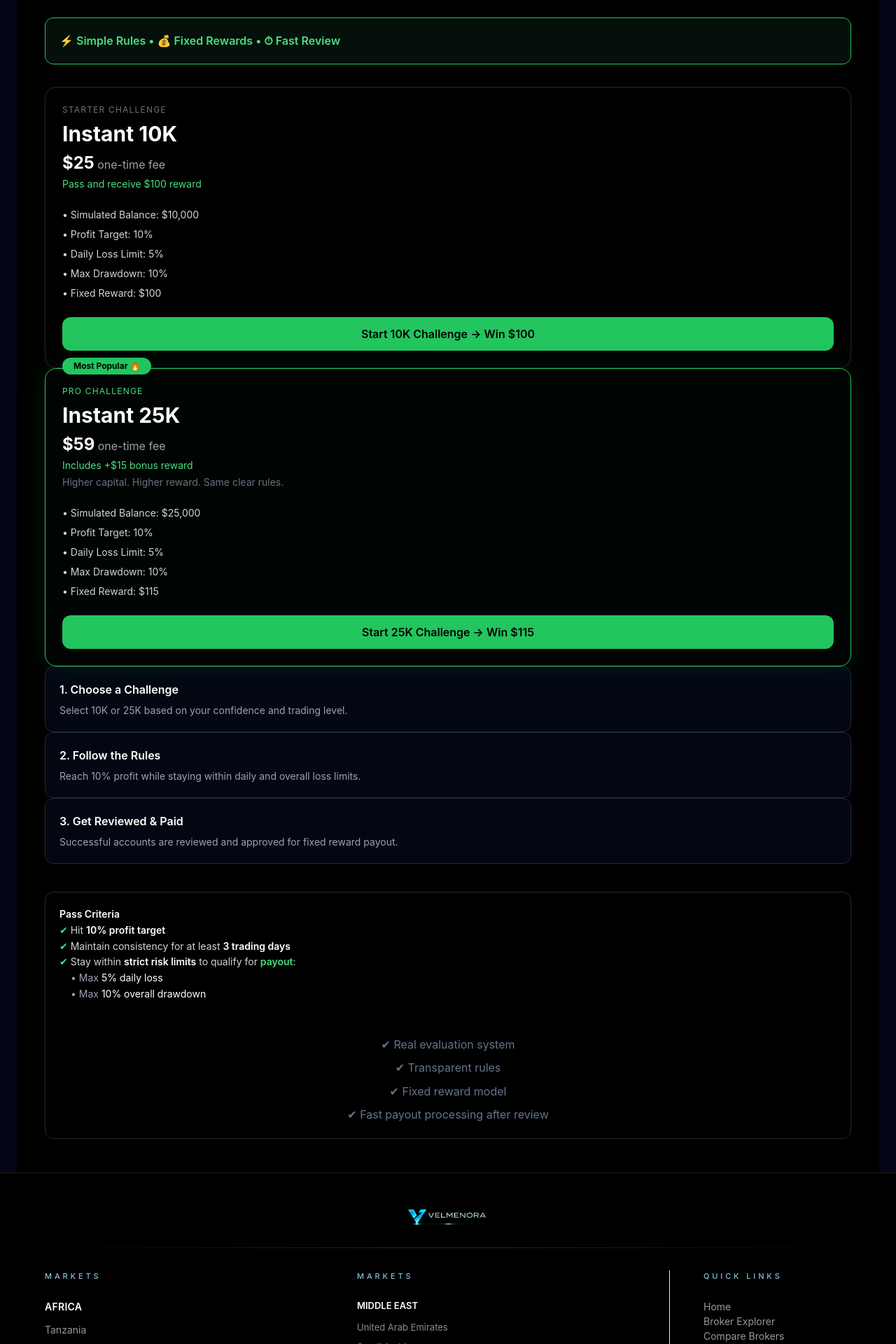
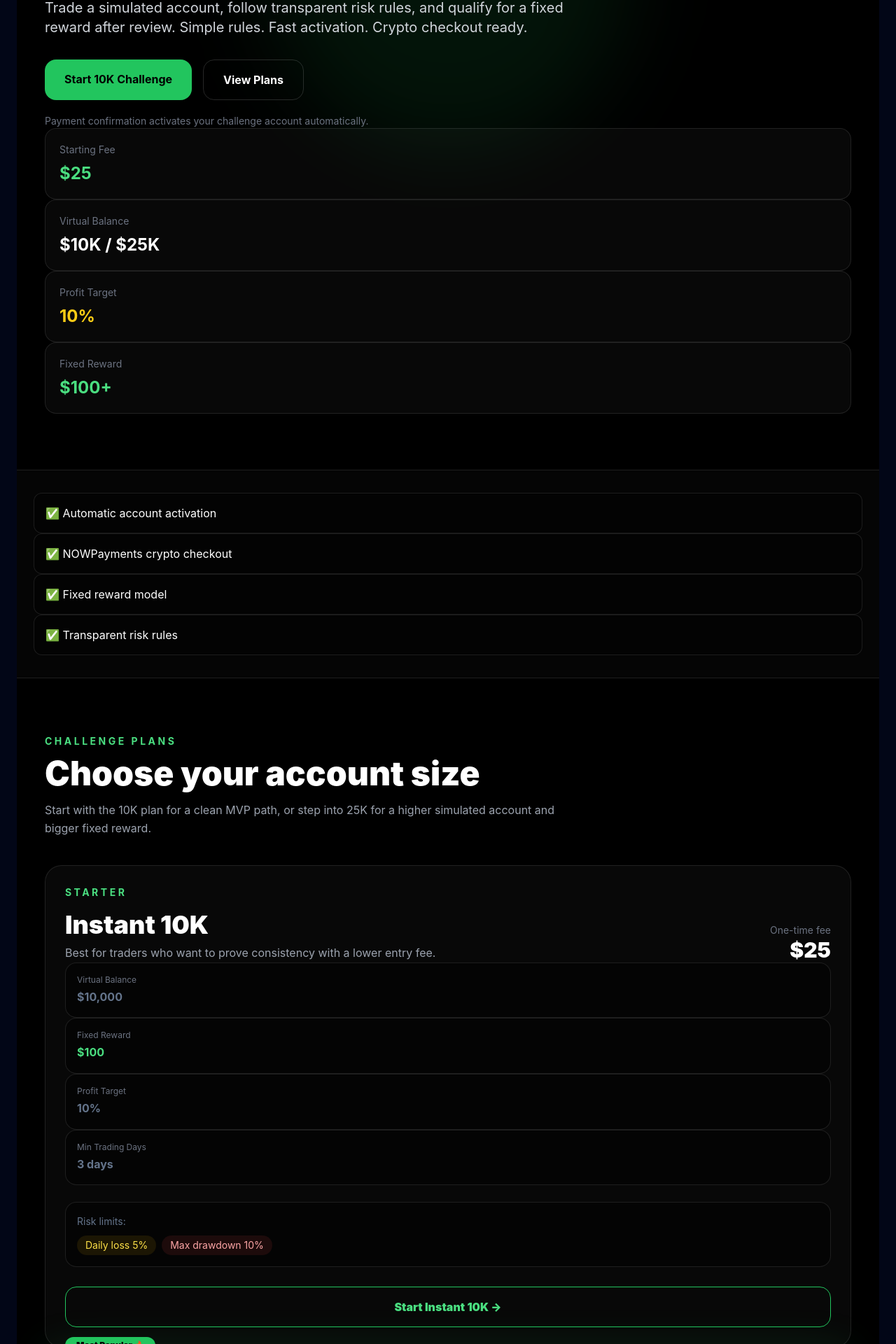
Before and after one commit to KingsonCode/velmenora, a Next.js app: page /funded in a window 1280 px wide. Shown: the part 406-2326 px from the top of the page at 70% size. Built offline with nearby package versions, Linux system fonts and the light colour scheme.

Commit message:
Upgrade funded challenge landing page

```diff
--- a/app/funded/page.tsx
+++ b/app/funded/page.tsx
@@ -1,158 +1,395 @@
+const plans = [
+  {
+    badge: "Starter",
+    name: "Instant 10K",
+    slug: "instant-10k",
+    fee: "$25",
+    balance: "$10,000",
+    reward: "$100",
+    target: "10%",
+    dailyLoss: "5%",
+    drawdown: "10%",
+    tradingDays: "3 days",
+    featured: false,
+    description:
+      "Best for traders who want to prove consistency with a lower entry fee.",
+  },
+  {
+    badge: "Most Popular",
+    name: "Instant 25K",
+    slug: "instant-25k",
+    fee: "$59",
+    balance: "$25,000",
+    reward: "$115",
+    target: "10%",
+    dailyLoss: "5%",
+    drawdown: "10%",
+    tradingDays: "3 days",
+    featured: true,
+    description:
+      "Higher simulated capital, stronger upside, and the same clear rules.",
+  },
+];
+
+const steps = [
+  {
+    title: "Choose your challenge",
+    text: "Pick a simulated account size and create your challenge account.",
+  },
+  {
+    title: "Pay securely",
+    text: "Complete checkout with crypto through NOWPayments. Your account activates automatically after confirmation.",
+  },
+  {
+    title: "Trade the rules",
+    text: "Reach the profit target while respecting daily loss and overall drawdown limits.",
+  },
+  {
+    title: "Pass review & get paid",
+    text: "Once eligible, submit for review and receive your fixed reward after approval.",
+  },
+];
+
+const faqs = [
+  {
+    q: "What happens after payment?",
+    a: "After payment confirmation, your challenge account is activated automatically and becomes ready inside your dashboard.",
+  },
+  {
+    q: "What if my crypto payment is partially paid?",
+    a: "Partial payments are placed under manual review. The challenge account is not activated until the payment is properly confirmed.",
+  },
+  {
+    q: "Is this a real-money trading account?",
+    a: "No. This is a simulated funded challenge. You trade a virtual balance and qualify for fixed rewards by following the rules.",
+  },
+  {
+    q: "When do I receive the reward?",
+    a: "After hitting the target, respecting risk limits, and passing review, the payout request can be approved and processed.",
+  },
+];
+
+function StatCard({
+  label,
+  value,
+  tone = "neutral",
+}: {
+  label: string;
+  value: string;
+  tone?: "neutral" | "green" | "yellow";
+}) {
+  const toneClass =
+    tone === "green"
+      ? "text-green-400"
+      : tone === "yellow"
+        ? "text-yellow-400"
+        : "text-white";
+
+  return (
+    <div className="rounded-2xl border border-white/10 bg-white/[0.03] p-5">
+      <p className="text-sm text-gray-500">{label}</p>
+      <p className={`mt-2 text-2xl font-bold ${toneClass}`}>{value}</p>
+    </div>
+  );
+}
+
 export default function FundedPage() {
   return (
-        <main className="min-h-screen bg-black text-white px-6 py-12">
-            <div className="max-w-6xl mx-auto">
-                <section className="mb-12">
-                    <p className="text-green-400 font-semibold mb-3">
+    <main className="min-h-screen bg-black text-white">
+      <section className="relative overflow-hidden px-6 py-20">
+        <div className="absolute left-1/2 top-0 h-[520px] w-[520px] -translate-x-1/2 rounded-full bg-green-500/10 blur-3xl" />
+        <div className="relative mx-auto max-w-6xl">
+          <div className="max-w-4xl">
+            <p className="mb-4 inline-flex rounded-full border border-green-500/30 bg-green-500/10 px-4 py-2 text-sm font-semibold text-green-400">
               Velmenora Funded Challenge
             </p>
 
-                    <h1 className="text-4xl md:text-6xl font-bold mb-5 leading-tight">
-                        Prove Your Skill. Pass the Challenge. Get Paid.
+            <h1 className="text-5xl font-black leading-tight tracking-tight md:text-7xl">
+              Prove your trading skill.
+              <span className="block text-green-400">Get rewarded.</span>
             </h1>
 
-                    <p className="text-gray-400 max-w-3xl text-lg">
-                        Trade a simulated funded account, follow clear rules, and receive a fixed reward after successful review.
+            <p className="mt-6 max-w-3xl text-lg leading-8 text-gray-300 md:text-xl">
+              Trade a simulated account, follow transparent risk rules, and
+              qualify for a fixed reward after review. Simple rules. Fast
+              activation. Crypto checkout ready.
             </p>
-                </section>
 
-                <div className="bg-green-900/20 border border-green-500 rounded-xl p-5 mb-8">
-                    <p className="text-green-400 font-semibold">
-                        ⚡ Simple Rules • 💰 Fixed Rewards • ⏱ Fast Review
+            <div className="mt-8 flex flex-wrap gap-4">
+              <a
+                href="/funded/apply?plan=instant-10k"
+                className="rounded-2xl bg-green-500 px-7 py-4 font-bold text-black transition hover:bg-green-400"
+              >
+                Start 10K Challenge
+              </a>
+
+              <a
+                href="#plans"
+                className="rounded-2xl border border-white/15 px-7 py-4 font-bold text-white transition hover:border-green-500 hover:text-green-400"
+              >
+                View Plans
+              </a>
+            </div>
+
+            <p className="mt-5 text-sm text-gray-500">
+              Payment confirmation activates your challenge account automatically.
             </p>
           </div>
 
-                <div className="grid md:grid-cols-2 gap-6">
-                    <div className="border border-gray-800 rounded-2xl p-6 bg-black hover:border-green-500 transition">
-                        <p className="text-xs text-gray-500 uppercase tracking-widest mb-2">
-                            Starter Challenge
+          <div className="mt-12 grid gap-4 md:grid-cols-4">
+            <StatCard label="Starting Fee" value="$25" tone="green" />
+            <StatCard label="Virtual Balance" value="$10K / $25K" />
+            <StatCard label="Profit Target" value="10%" tone="yellow" />
+            <StatCard label="Fixed Reward" value="$100+" tone="green" />
+          </div>
+        </div>
+      </section>
+
+      <section className="border-y border-white/10 bg-white/[0.02] px-6 py-8">
+        <div className="mx-auto grid max-w-6xl gap-4 text-sm text-gray-300 md:grid-cols-4">
+          <div className="rounded-xl border border-white/10 bg-black/40 p-4">
+            ✅ Automatic account activation
+          </div>
+          <div className="rounded-xl border border-white/10 bg-black/40 p-4">
+            ✅ NOWPayments crypto checkout
+          </div>
+          <div className="rounded-xl border border-white/10 bg-black/40 p-4">
+            ✅ Fixed reward model
+          </div>
+          <div className="rounded-xl border border-white/10 bg-black/40 p-4">
+            ✅ Transparent risk rules
+          </div>
+        </div>
+      </section>
+
+      <section id="plans" className="px-6 py-20">
+        <div className="mx-auto max-w-6xl">
+          <div className="mb-10 max-w-3xl">
+            <p className="text-sm font-bold uppercase tracking-[0.25em] text-green-400">
+              Challenge Plans
+            </p>
+            <h2 className="mt-3 text-4xl font-black md:text-5xl">
+              Choose your account size
+            </h2>
+            <p className="mt-4 text-gray-400">
+              Start with the 10K plan for a clean MVP path, or step into 25K for
+              a higher simulated account and bigger fixed reward.
+            </p>
+          </div>
+
+          <div className="grid gap-6 md:grid-cols-2">
+            {plans.map((plan) => (
+              <article
+                key={plan.slug}
+                className={`relative rounded-3xl border p-7 transition ${
+                  plan.featured
+                    ? "border-green-500 bg-green-950/20 shadow-[0_0_60px_rgba(34,197,94,0.14)]"
+                    : "border-white/10 bg-white/[0.03] hover:border-green-500/60"
+                }`}
+              >
+                {plan.featured && (
+                  <div className="absolute -top-4 left-7 rounded-full bg-green-500 px-4 py-1 text-xs font-black text-black">
+                    Most Popular 🔥
+                  </div>
+                )}
+
+                <p className="text-sm font-bold uppercase tracking-[0.25em] text-green-400">
+                  {plan.badge}
                 </p>
 
-                        <h2 className="text-3xl font-bold mb-2">Instant 10K</h2>
+                <div className="mt-4 flex items-end justify-between gap-4">
+                  <div>
+                    <h3 className="text-4xl font-black">{plan.name}</h3>
+                    <p className="mt-2 text-gray-400">{plan.description}</p>
+                  </div>
 
-                        <p className="text-gray-400 mb-1">
-                            <span className="text-white text-2xl font-bold">$25</span> one-time fee
+                  <div className="text-right">
+                    <p className="text-sm text-gray-500">One-time fee</p>
+                    <p className="text-3xl font-black text-white">{plan.fee}</p>
+                  </div>
+                </div>
+
+                <div className="mt-7 grid grid-cols-2 gap-3">
+                  <div className="rounded-2xl border border-white/10 bg-black/40 p-4">
+                    <p className="text-xs text-gray-500">Virtual Balance</p>
+                    <p className="mt-1 font-bold">{plan.balance}</p>
+                  </div>
+                  <div className="rounded-2xl border border-white/10 bg-black/40 p-4">
+                    <p className="text-xs text-gray-500">Fixed Reward</p>
+                    <p className="mt-1 font-bold text-green-400">{plan.reward}</p>
+                  </div>
+                  <div className="rounded-2xl border border-white/10 bg-black/40 p-4">
+                    <p className="text-xs text-gray-500">Profit Target</p>
+                    <p className="mt-1 font-bold">{plan.target}</p>
+                  </div>
+                  <div className="rounded-2xl border border-white/10 bg-black/40 p-4">
+                    <p className="text-xs text-gray-500">Min Trading Days</p>
+                    <p className="mt-1 font-bold">{plan.tradingDays}</p>
+                  </div>
+                </div>
+
+                <div className="mt-6 rounded-2xl border border-white/10 bg-black/40 p-4 text-sm text-gray-300">
+                  <p>Risk limits:</p>
+                  <div className="mt-2 flex flex-wrap gap-2">
+                    <span className="rounded-full bg-yellow-500/10 px-3 py-1 text-yellow-300">
+                      Daily loss {plan.dailyLoss}
+                    </span>
+                    <span className="rounded-full bg-red-500/10 px-3 py-1 text-red-300">
+                      Max drawdown {plan.drawdown}
+                    </span>
+                  </div>
+                </div>
+
+                <a
+                  href={`/funded/apply?plan=${plan.slug}`}
+                  className={`mt-7 block rounded-2xl px-5 py-4 text-center font-black transition ${
+                    plan.featured
+                      ? "bg-green-500 text-black hover:bg-green-400"
+                      : "border border-green-500 text-green-400 hover:bg-green-500 hover:text-black"
+                  }`}
+                >
+                  Start {plan.name} →
+                </a>
+              </article>
+            ))}
+          </div>
+        </div>
+      </section>
+
+      <section className="bg-white/[0.02] px-6 py-20">
+        <div className="mx-auto max-w-6xl">
+          <div className="mb-10 max-w-3xl">
+            <p className="text-sm font-bold uppercase tracking-[0.25em] text-green-400">
+              How It Works
+            </p>
+            <h2 className="mt-3 text-4xl font-black md:text-5xl">
+              From payment to active account
+            </h2>
+          </div>
+
+          <div className="grid gap-4 md:grid-cols-4">
+            {steps.map((step, index) => (
+              <div
+                key={step.title}
+                className="rounded-3xl border border-white/10 bg-black p-6"
+              >
+                <div className="mb-5 flex h-11 w-11 items-center justify-center rounded-2xl bg-green-500 font-black text-black">
+                  {index + 1}
+                </div>
+                <h3 className="text-lg font-bold">{step.title}</h3>
+                <p className="mt-3 text-sm leading-6 text-gray-400">
+                  {step.text}
+                </p>
+              </div>
+            ))}
+          </div>
+        </div>
+      </section>
+
+      <section className="px-6 py-20">
+        <div className="mx-auto grid max-w-6xl gap-8 lg:grid-cols-[0.9fr_1.1fr]">
+          <div>
+            <p className="text-sm font-bold uppercase tracking-[0.25em] text-green-400">
+              Rules
+            </p>
+            <h2 className="mt-3 text-4xl font-black md:text-5xl">
+              Clear pass criteria
+            </h2>
+            <p className="mt-4 text-gray-400">
+              The challenge is intentionally simple: hit the target, respect
+              the risk rules, and complete the minimum trading days.
+            </p>
+          </div>
+
+          <div className="grid gap-4 md:grid-cols-2">
+            <div className="rounded-3xl border border-green-500/30 bg-green-950/10 p-6">
+              <p className="text-green-400 font-bold">Profit Target</p>
+              <p className="mt-2 text-3xl font-black">10%</p>
+              <p className="mt-2 text-sm text-gray-400">
+                Reach the required profit target on your simulated account.
+              </p>
+            </div>
+
+            <div className="rounded-3xl border border-yellow-500/30 bg-yellow-950/10 p-6">
+              <p className="text-yellow-400 font-bold">Daily Loss Limit</p>
+              <p className="mt-2 text-3xl font-black">5%</p>
+              <p className="mt-2 text-sm text-gray-400">
+                Stay within the daily risk threshold to keep the account valid.
+              </p>
+            </div>
+
+            <div className="rounded-3xl border border-red-500/30 bg-red-950/10 p-6">
+              <p className="text-red-400 font-bold">Overall Drawdown</p>
+              <p className="mt-2 text-3xl font-black">10%</p>
+              <p className="mt-2 text-sm text-gray-400">
+                Avoid breaching maximum overall drawdown from account equity.
+              </p>
+            </div>
+
+            <div className="rounded-3xl border border-blue-500/30 bg-blue-950/10 p-6">
+              <p className="text-blue-400 font-bold">Minimum Trading Days</p>
+              <p className="mt-2 text-3xl font-black">3</p>
+              <p className="mt-2 text-sm text-gray-400">
+                Show basic consistency before submitting the account for review.
+              </p>
+            </div>
+          </div>
+        </div>
+      </section>
+
+      <section className="bg-white/[0.02] px-6 py-20">
+        <div className="mx-auto max-w-4xl">
+          <div className="mb-10 text-center">
+            <p className="text-sm font-bold uppercase tracking-[0.25em] text-green-400">
+              FAQ
+            </p>
+            <h2 className="mt-3 text-4xl font-black">Questions traders ask</h2>
+          </div>
+
+          <div className="space-y-4">
+            {faqs.map((faq) => (
+              <div
+                key={faq.q}
+                className="rounded-3xl border border-white/10 bg-black p-6"
+              >
+                <h3 className="font-bold">{faq.q}</h3>
+                <p className="mt-3 text-sm leading-6 text-gray-400">{faq.a}</p>
+              </div>
+            ))}
+          </div>
+        </div>
+      </section>
+
+      <section className="px-6 py-20">
+        <div className="mx-auto max-w-5xl rounded-[2rem] border border-green-500/30 bg-green-950/20 p-8 text-center shadow-[0_0_70px_rgba(34,197,94,0.12)] md:p-12">
+          <p className="text-sm font-bold uppercase tracking-[0.25em] text-green-400">
+            Ready?
+          </p>
+          <h2 className="mt-3 text-4xl font-black md:text-5xl">
+            Start with the Instant 10K Challenge
+          </h2>
+          <p className="mx-auto mt-4 max-w-2xl text-gray-300">
+            The cleanest MVP path: pay once, activate automatically, trade the
+            rules, and qualify for a fixed reward.
           </p>
 
-                        <p className="text-green-400 text-sm mb-6">
-                            Pass and receive $100 reward
-                        </p>
-
-                        <ul className="text-sm text-gray-300 space-y-2 mb-6">
-                            <li>• Simulated Balance: $10,000</li>
-                            <li>• Profit Target: 10%</li>
-                            <li>• Daily Loss Limit: 5%</li>
-                            <li>• Max Drawdown: 10%</li>
-                            <li>• Fixed Reward: $100</li>
-                        </ul>
-
+          <div className="mt-8 flex flex-wrap justify-center gap-4">
             <a
               href="/funded/apply?plan=instant-10k"
-                            className="block text-center bg-green-500 hover:bg-green-600 transition px-4 py-3 rounded-xl font-semibold text-black"
+              className="rounded-2xl bg-green-500 px-7 py-4 font-black text-black transition hover:bg-green-400"
             >
-                            Start 10K Challenge → Win $100
+              Start 10K Challenge
             </a>
-                    </div>
-
-                    <div className="relative border border-green-500 rounded-2xl p-6 bg-green-950/10 hover:bg-green-950/20 transition shadow-[0_0_40px_rgba(34,197,94,0.12)]">
-                        <div className="absolute -top-4 left-6 bg-green-500 text-black text-xs font-bold px-4 py-1 rounded-full">
-                            Most Popular 🔥
-                        </div>
-
-                        <p className="text-xs text-green-400 uppercase tracking-widest mb-2">
-                            Pro Challenge
-                        </p>
-
-                        <h2 className="text-3xl font-bold mb-2">Instant 25K</h2>
-
-                        <p className="text-gray-400 mb-1">
-                            <span className="text-white text-2xl font-bold">$59</span> one-time fee
-                        </p>
-
-                        <p className="text-green-400 text-sm mb-1">
-                            Includes +$15 bonus reward
-                        </p>
-
-                        <p className="text-gray-500 text-sm mb-6">
-                            Higher capital. Higher reward. Same clear rules.
-                        </p>
-
-                        <ul className="text-sm text-gray-300 space-y-2 mb-6">
-                            <li>• Simulated Balance: $25,000</li>
-                            <li>• Profit Target: 10%</li>
-                            <li>• Daily Loss Limit: 5%</li>
-                            <li>• Max Drawdown: 10%</li>
-                            <li>• Fixed Reward: $115</li>
-                        </ul>
 
             <a
               href="/funded/apply?plan=instant-25k"
-                            className="block text-center bg-green-500 hover:bg-green-600 transition px-4 py-3 rounded-xl font-semibold text-black"
+              className="rounded-2xl border border-white/15 px-7 py-4 font-black text-white transition hover:border-green-500 hover:text-green-400"
             >
-                            Start 25K Challenge → Win $115
+              Start 25K Challenge
             </a>
           </div>
         </div>
-
-                <div className="mt-10 grid md:grid-cols-3 gap-4">
-                    <div className="border border-gray-800 p-5 rounded-xl bg-gray-950">
-                        <h3 className="font-semibold mb-2">1. Choose a Challenge</h3>
-                        <p className="text-sm text-gray-400">
-                            Select 10K or 25K based on your confidence and trading level.
-                        </p>
-                    </div>
-
-                    <div className="border border-gray-800 p-5 rounded-xl bg-gray-950">
-                        <h3 className="font-semibold mb-2">2. Follow the Rules</h3>
-                        <p className="text-sm text-gray-400">
-                            Reach 10% profit while staying within daily and overall loss limits.
-                        </p>
-                    </div>
-
-                    <div className="border border-gray-800 p-5 rounded-xl bg-gray-950">
-                        <h3 className="font-semibold mb-2">3. Get Reviewed & Paid</h3>
-                        <p className="text-sm text-gray-400">
-                            Successful accounts are reviewed and approved for fixed reward payout.
-                        </p>
-                    </div>
-                </div>
-
-                <div className="mt-10 border border-gray-800 p-5 rounded-xl bg-black">
-                    <p className="text-sm text-gray-300 leading-relaxed">
-                        <span className="text-white font-semibold">Pass Criteria</span>
-                        <br />
-
-                        <span className="text-green-400">✔</span> Hit{" "}
-                        <span className="text-white font-semibold">10% profit target</span>
-                        <br />
-
-                        <span className="text-green-400">✔</span> Maintain consistency for at least{" "}
-                        <span className="text-white font-semibold">3 trading days</span>
-                        <br />
-
-                        <span className="text-green-400">✔</span> Stay within{" "}
-                        <span className="text-white font-semibold">strict risk limits</span> to qualify for{" "}
-                        <span className="text-green-400 font-semibold">payout</span>:
-                        <br />
-
-                        <span className="ml-4 text-gray-400">
-                            • Max <span className="text-white">5% daily loss</span>
-                        </span>
-                        <br />
-
-                        <span className="ml-4 text-gray-400">
-                            • Max <span className="text-white">10% overall drawdown</span>
-                        </span>
-                    </p>
-
-                    <div className="mt-12 text-center text-gray-400 space-y-2">
-                        <p>✔ Real evaluation system</p>
-                        <p>✔ Transparent rules</p>
-                        <p>✔ Fixed reward model</p>
-                        <p>✔ Fast payout processing after review</p>
-                    </div>
-                </div>
-            </div>
+      </section>
     </main>
   );
 }
```
Lines whose indentation alone changed are shown as unchanged.
